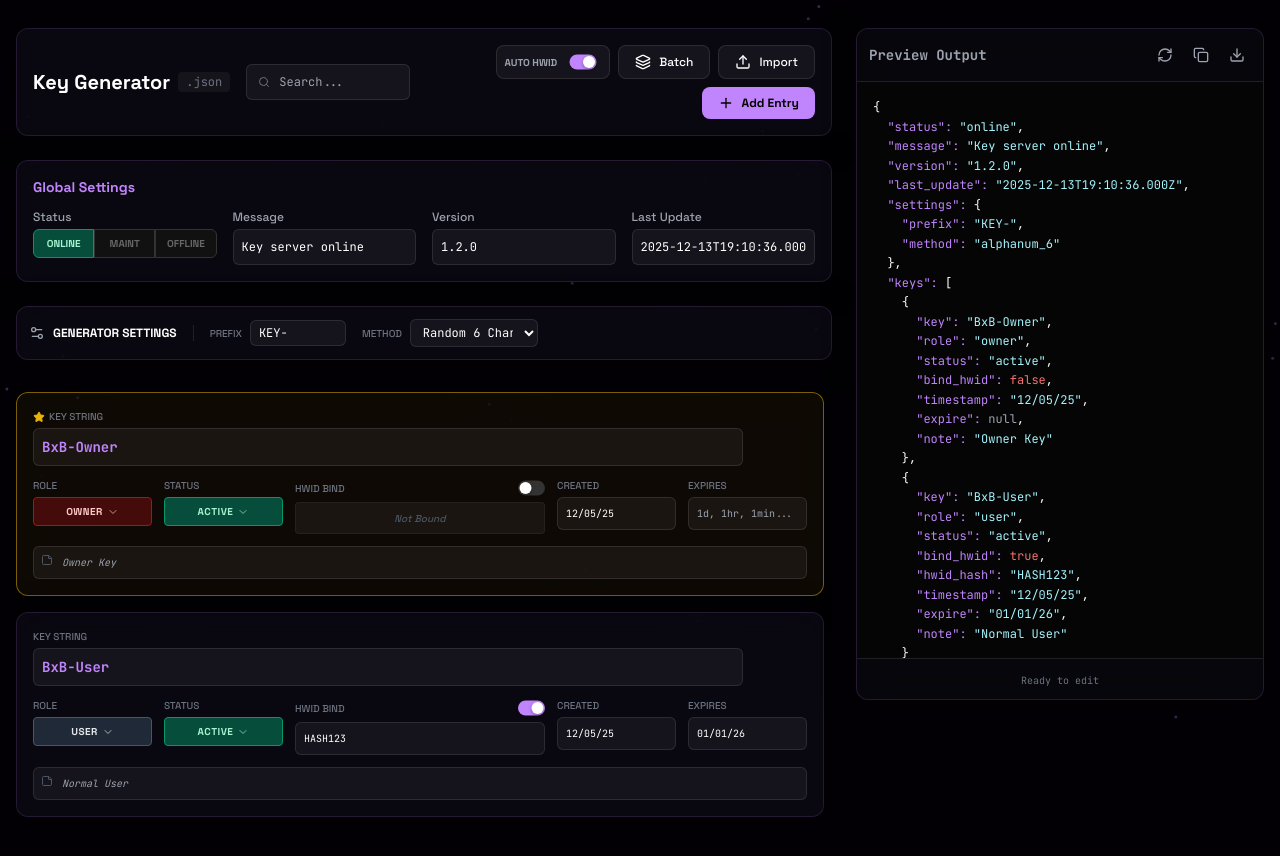
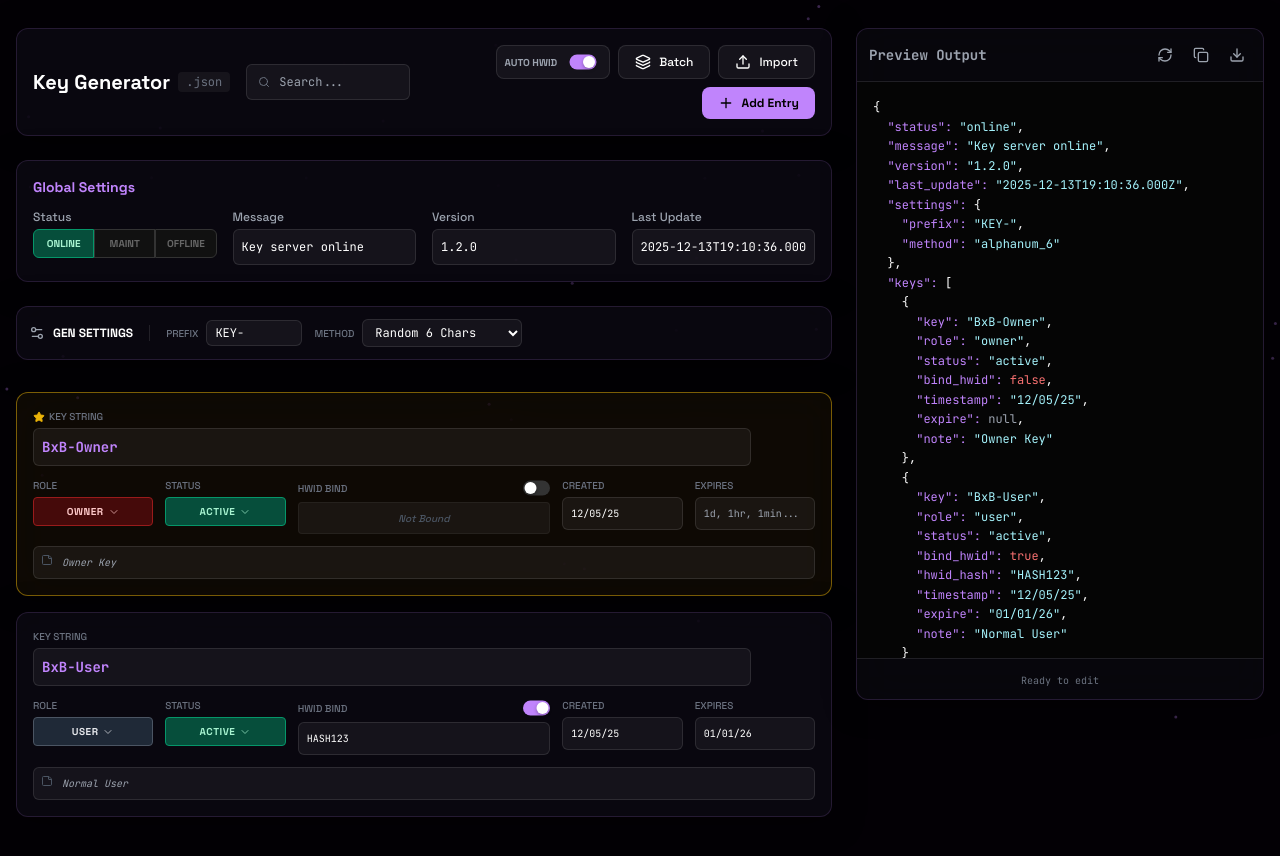
Before and after one commit to B-O-O-Ml/BxB.ware, a plain HTML site: page DevTool.html in a window 1280 px wide. Shown: the part 68-924 px from the top of the page. Drawn offline with nearby package versions, Linux system fonts and the light colour scheme.

Commit message:
Update DevTool.html

```diff
--- a/DevTool.html
+++ b/DevTool.html
@@ -487,7 +487,8 @@
                     addBtn.style.display = 'flex';
                     const listWrapper = document.createElement('div');
                     listWrapper.id = 'changelog-list-wrapper'; // [SCROLL FIX] Add ID
-                    listWrapper.className = 'flex flex-col gap-6 lg:overflow-y-auto lg:pr-2 lg:max-h-[600px] custom-scrollbar';
+                    // [MOBILE FIX] Removed inner scrolling constraints (lg:overflow-y-auto lg:pr-2 lg:max-h-[600px] custom-scrollbar)
+                    listWrapper.className = 'flex flex-col gap-6';
                     container.appendChild(listWrapper);
                     dataStore.changelog.entries.forEach((item, index) => renderChangelogCard(listWrapper, item, index));
                 } else if (currentTab === 'scriptinfo') {
@@ -659,37 +660,45 @@
 
         // --- KEYS TAB LOGIC ---
         function renderKeysTab(container) {
-            // [NEW SETTINGS PANEL]
+            // [NEW SETTINGS PANEL] - MOBILE RESPONSIVE
             const settingsPanel = document.createElement('div');
-            settingsPanel.className = 'glass-panel p-3 rounded-xl mb-4 flex items-center gap-4';
+            // Changed from simple flex-row to flexible container that adapts
+            settingsPanel.className = 'glass-panel p-3 rounded-xl mb-4 flex flex-col md:flex-row md:items-center gap-3 md:gap-4';
             const currentSettings = dataStore.keys.settings || { prefix: "KEY-", method: "alphanum_6" };
 
             settingsPanel.innerHTML = `
-                <div class="flex items-center gap-2">
+                <div class="flex items-center gap-2 border-b md:border-0 border-white/10 pb-2 md:pb-0">
                     <i data-lucide="settings-2" class="w-4 h-4 text-gray-400"></i>
-                    <span class="text-xs font-bold text-white uppercase">Generator Settings</span>
+                    <span class="text-xs font-bold text-white uppercase">Gen Settings</span>
                 </div>
-                <div class="h-4 w-px bg-white/10"></div>
-                <div class="flex items-center gap-2">
+                <div class="hidden md:block h-4 w-px bg-white/10"></div>
+
+                <!-- Inputs Container -->
+                <div class="grid grid-cols-2 md:flex md:items-center gap-3 w-full md:w-auto">
+                    <div class="flex flex-col md:flex-row md:items-center gap-1 md:gap-2">
                         <label class="text-[10px] text-gray-500 uppercase">Prefix</label>
-                    <input type="text" class="input-dark w-24 py-1 text-xs" value="${currentSettings.prefix}" onchange="updateKeySettings('prefix', this.value)" placeholder="KEY-">
+                        <input type="text" class="input-dark w-full md:w-24 py-1 text-xs" value="${currentSettings.prefix}" onchange="updateKeySettings('prefix', this.value)" placeholder="KEY-">
                     </div>
-                <div class="flex items-center gap-2">
+                    <div class="flex flex-col md:flex-row md:items-center gap-1 md:gap-2">
                         <label class="text-[10px] text-gray-500 uppercase">Method</label>
-                    <select class="input-dark w-32 py-1 text-xs" onchange="updateKeySettings('method', this.value)">
+                        <select class="input-dark w-full md:w-40 py-1 text-xs" onchange="updateKeySettings('method', this.value)">
                             <option value="alphanum_6" ${currentSettings.method === 'alphanum_6' ? 'selected' : ''}>Random 6 Chars</option>
                             <option value="alphanum_12" ${currentSettings.method === 'alphanum_12' ? 'selected' : ''}>Random 12 Chars</option>
                             <option value="uuid" ${currentSettings.method === 'uuid' ? 'selected' : ''}>UUID Format</option>
                             <option value="numeric_8" ${currentSettings.method === 'numeric_8' ? 'selected' : ''}>Numeric 8 Digits</option>
+                            <option value="blocks_4x4" ${currentSettings.method === 'blocks_4x4' ? 'selected' : ''}>4x4 Blocks (ABCD-EFGH..)</option>
+                            <option value="mixed_16" ${currentSettings.method === 'mixed_16' ? 'selected' : ''}>Strong Mixed (16)</option>
+                            <option value="readable_12" ${currentSettings.method === 'readable_12' ? 'selected' : ''}>Readable (12)</option>
+                            <option value="numeric_12" ${currentSettings.method === 'numeric_12' ? 'selected' : ''}>Numeric 12 Digits</option>
                         </select>
+                    </div>
                 </div>
             `;
             container.appendChild(settingsPanel);
 
             const listWrapper = document.createElement('div');
-            // [SCROLL UPDATE] Limit height to show approx 5-7 items (approx 700px height for 5-6 items)
-            // Added overflow-y-auto to allow scrolling within this fixed height
-            listWrapper.className = 'flex flex-col gap-4 overflow-y-auto pr-2 h-[750px] custom-scrollbar';
+            // [MOBILE FIX] Removed height constraints (h-[750px]) and inner overflow to allow native page scrolling
+            listWrapper.className = 'flex flex-col gap-4';
             listWrapper.id = 'keys-list-wrapper';
             container.appendChild(listWrapper);
 
@@ -721,6 +730,8 @@
         // New Helper for Key Generation
         function generateRandomString(method) {
             const chars = 'ABCDEFGHIJKLMNOPQRSTUVWXYZ0123456789';
+            const charsMixed = 'ABCDEFGHIJKLMNOPQRSTUVWXYZabcdefghijklmnopqrstuvwxyz0123456789';
+            const charsReadable = 'ABCDEFGHJKLMNPQRSTUVWXYZ23456789'; // No I, 1, O, 0
             const nums = '0123456789';
 
             const random = (length, source) => {
@@ -738,6 +749,10 @@
                         return v.toString(16).toUpperCase();
                     });
                 case 'numeric_8': return random(8, nums);
+                case 'blocks_4x4': return `${random(4, chars)}-${random(4, chars)}-${random(4, chars)}-${random(4, chars)}`;
+                case 'mixed_16': return random(16, charsMixed);
+                case 'readable_12': return random(12, charsReadable);
+                case 'numeric_12': return random(12, nums);
                 case 'alphanum_6':
                 default: return random(6, chars);
             }
@@ -851,7 +866,8 @@
              const data = dataStore.scriptinfo;
              const scrollContainer = document.createElement('div');
              scrollContainer.id = 'scriptinfo-list-wrapper';
-             scrollContainer.className = 'flex flex-col gap-6 lg:overflow-y-auto lg:pr-2 lg:max-h-[600px] custom-scrollbar';
+             // [MOBILE FIX] Removed inner scrolling constraints (lg:overflow-y-auto lg:pr-2 lg:max-h-[600px] custom-scrollbar)
+             scrollContainer.className = 'flex flex-col gap-6';
 
              // UNIFIED THEME: glass-panel-hover, removed colored borders
              // --- Script Info Sections (Updated Logic) ---
```
Lines whose indentation alone changed are shown as unchanged.
